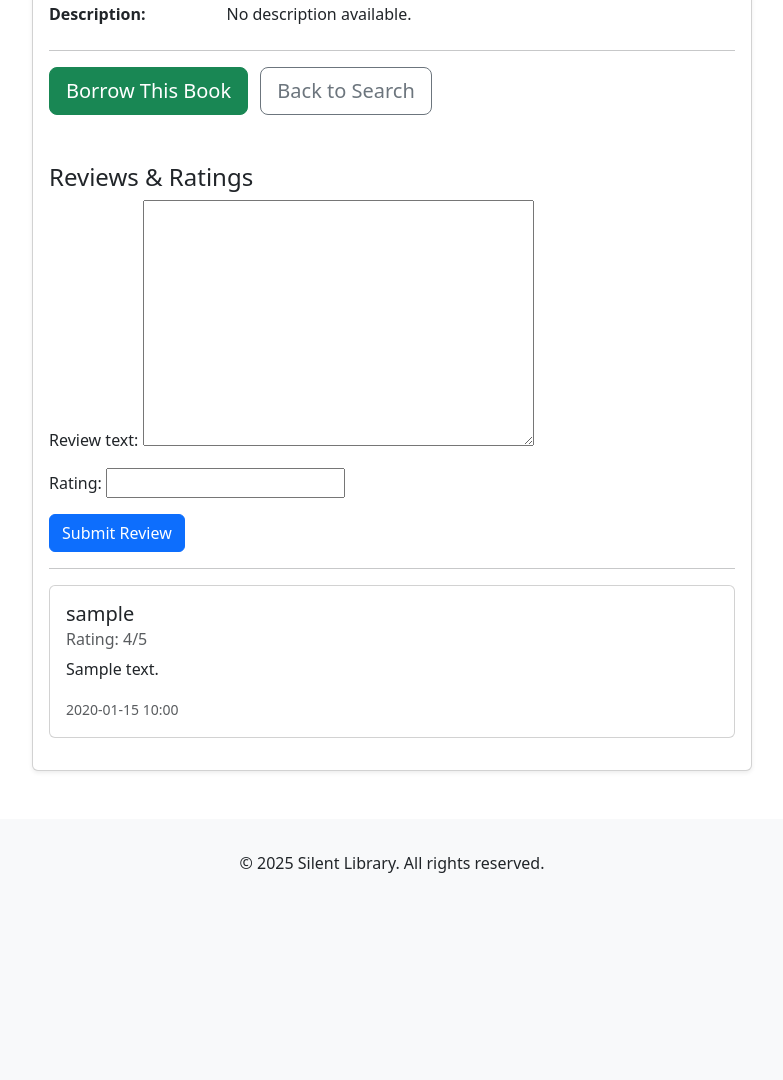
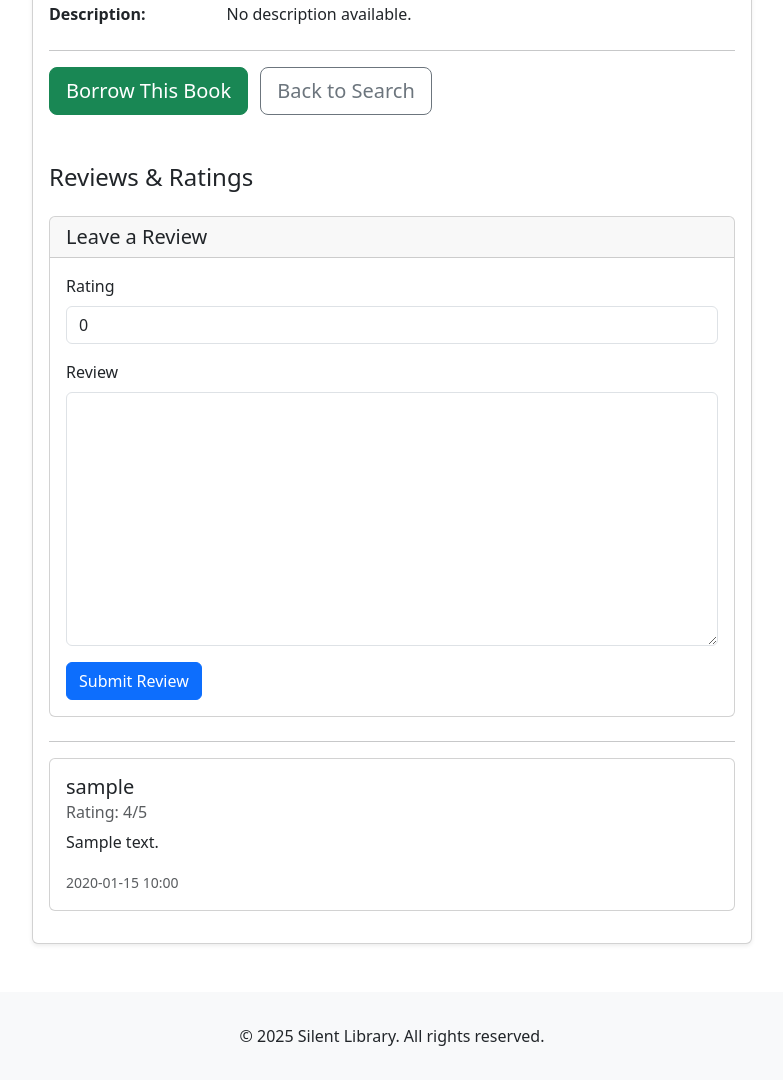
Before and after one commit to jinygoh/libraryapp_builtWithDjango, a Django app: page /book/1/ in a window 1280 px wide. Shown: the part 606-1686 px from the top of the page, without its empty margins (248-1031 px from the left). Before the commit the page ends 1479 px from the top, so only its background shows below. Run offline with Django 4.2, Linux system fonts and the light colour scheme; a user stored in the database is signed in; tables that the repository leaves empty hold one stand-in row (values such as "Sample post"); grey boxes marked "Sample" are stand-in pictures; parts of the project's set-up code (start-up, migrations or seed data) failed here and were passed over.

Commit message:
Improve UI of reviews and ratings section

```diff
--- a/silent_library/library/forms.py
+++ b/silent_library/library/forms.py
@@ -136,6 +136,13 @@ class BookForm(forms.ModelForm):
 
 
 class ReviewForm(forms.ModelForm):
+    rating = forms.ChoiceField(choices=[(i, i) for i in range(0, 6)])
+
     class Meta:
         model = Review
         fields = ['review_text', 'rating']
+
+    def __init__(self, *args, **kwargs):
+        super().__init__(*args, **kwargs)
+        for field_name, field in self.fields.items():
+            field.widget.attrs['class'] = 'form-control'
--- a/silent_library/library/templates/library/book_detail.html
+++ b/silent_library/library/templates/library/book_detail.html
@@ -55,11 +55,23 @@
                     <div class="mt-5">
                         <h4>Reviews & Ratings</h4>
                         {% if user.is_authenticated %}
-                            <form method="post">
-                                {% csrf_token %}
-                                {{ form.as_p }}
-                                <button type="submit" class="btn btn-primary">Submit Review</button>
-                            </form>
+                            <div class="card my-4">
+                                <h5 class="card-header">Leave a Review</h5>
+                                <div class="card-body">
+                                    <form method="post">
+                                        {% csrf_token %}
+                                        <div class="mb-3">
+                                            <label for="id_rating" class="form-label">Rating</label>
+                                            {{ form.rating }}
+                                        </div>
+                                        <div class="mb-3">
+                                            <label for="id_review_text" class="form-label">Review</label>
+                                            {{ form.review_text }}
+                                        </div>
+                                        <button type="submit" class="btn btn-primary">Submit Review</button>
+                                    </form>
+                                </div>
+                            </div>
                         {% else %}
                             <p><a href="{% url 'login' %}">Login</a> to write a review.</p>
                         {% endif %}
```
